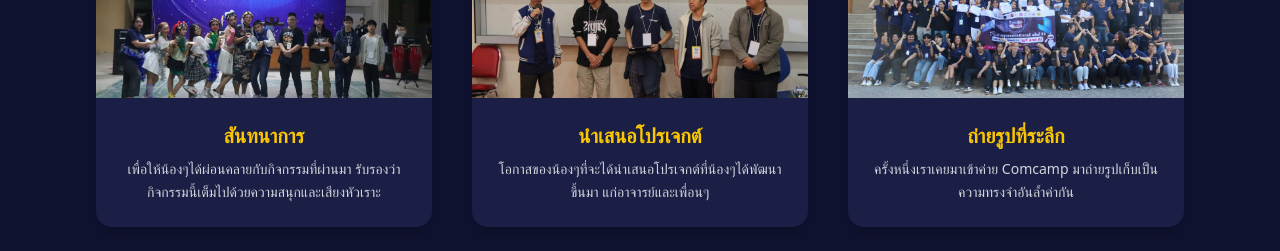
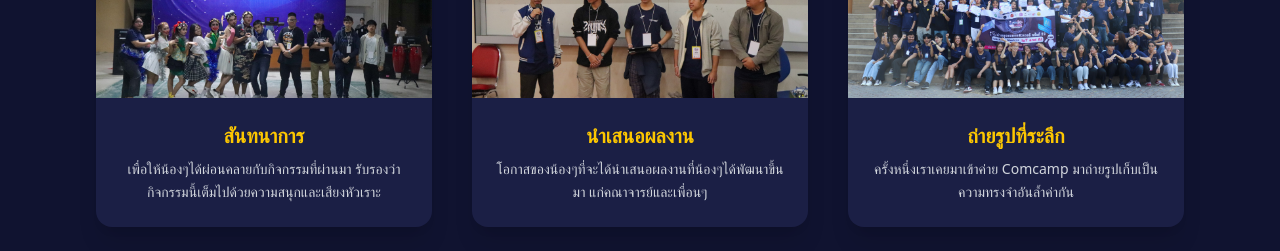
Before and after one commit to MathPro29/webcomcamp24, a React (Vite) app: page / in a window 1280 px wide. Shown: the part 3040-3291 px from the top of the page. Built offline with nearby package versions, Linux system fonts and the light colour scheme.

Commit message:
word-rewrite

```diff
--- a/src/components/acts.jsx
+++ b/src/components/acts.jsx
@@ -87,9 +87,9 @@ const Acts = () => {
             className="w-full h-48 object-cover"
           />
           <div className="p-6 text-center">
-            <h3 className="text-xl font-semibold text-yellow-400 mb-2">นำเสนอโปรเจกต์</h3>
+            <h3 className="text-xl font-semibold text-yellow-400 mb-2">นำเสนอผลงาน</h3>
             <p className="text-gray-300 text-sm leading-relaxed">
-              โอกาสของน้องๆที่จะได้นำเสนอโปรเจกต์ที่น้องๆได้พัฒนาขึ้นมา แก่อาจารย์และเพื่อนๆ
+              โอกาสของน้องๆที่จะได้นำเสนอผลงานที่น้องๆได้พัฒนาขึ้นมา แก่คณาจารย์และเพื่อนๆ
             </p>
           </div>
         </div>
```
